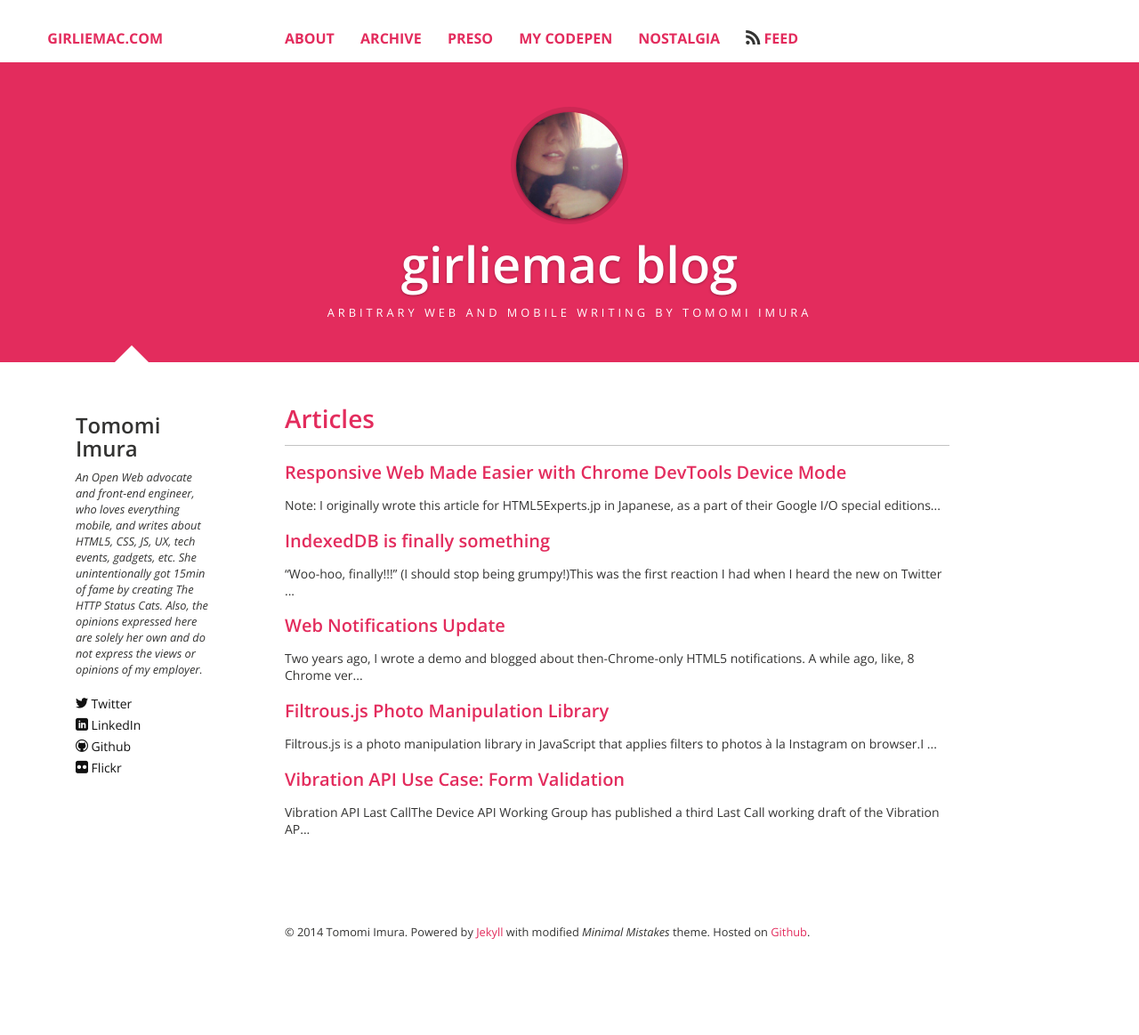
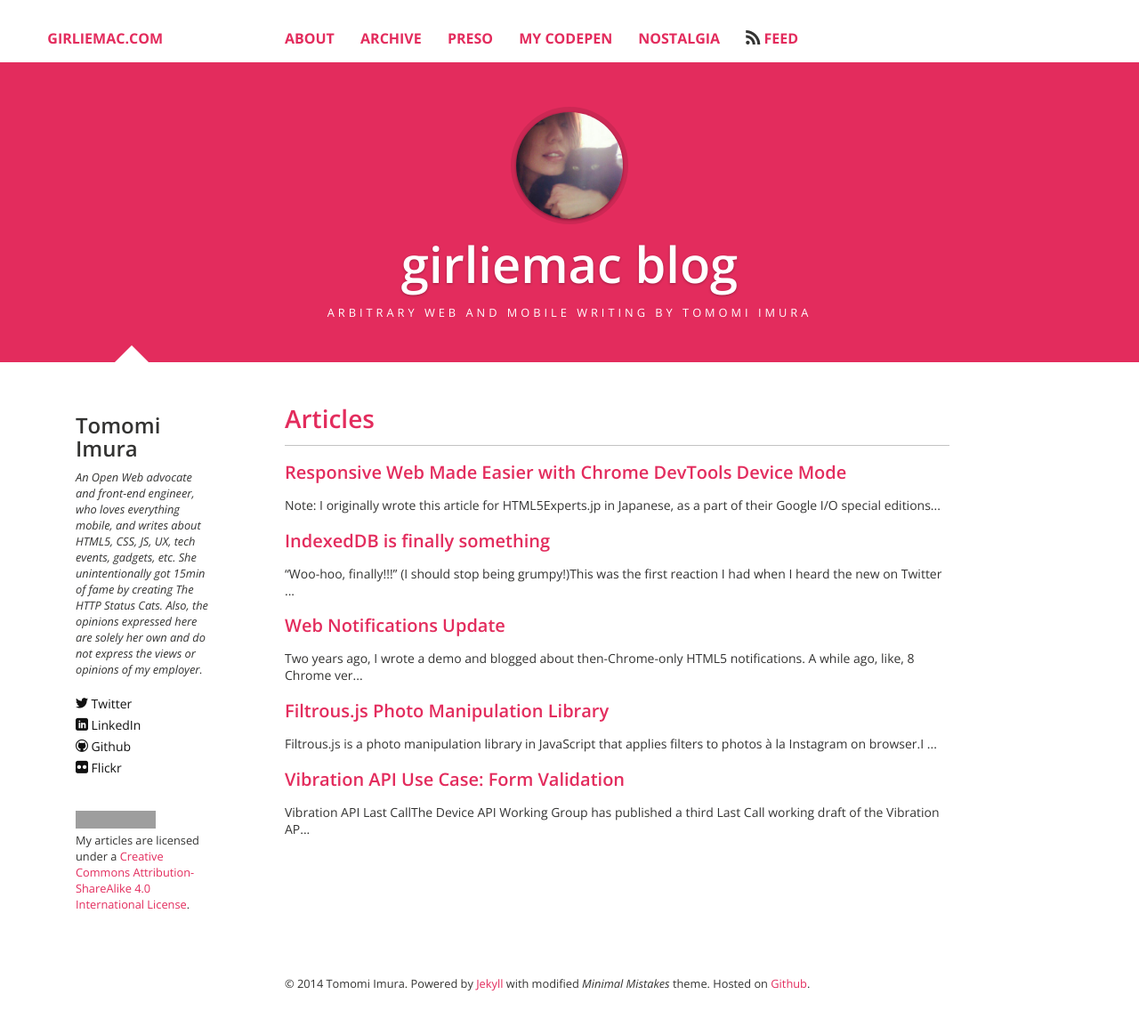
Before and after one commit to girliemac/girliemac.github.io, a Jekyll site: the page built from index.md, in a window 1280 px wide. Shown: the whole page at 89% size. Built offline with Jekyll 4.4.1, drawn with Linux system fonts in a browser that asks for light colours; Markdown is read by kramdown in place of the engine named in the settings; before the commit the page ends 1105 px from its top, so only the background shows below that; grey boxes are pictures that could not be loaded.

Commit message:
Added CC license

```diff
--- a/_includes/_author-bio.html
+++ b/_includes/_author-bio.html
@@ -1,5 +1,5 @@
 <h3>{{ site.owner.name }}</h3>
-<p>{{ site.owner.bio }}</p>
+<p class="bio">{{ site.owner.bio }}</p>
 {% if site.owner.twitter %}<a href="http://twitter.com/{{ site.owner.twitter }}" class="author-social" target="_blank"><i class="icon-twitter"></i> Twitter</a>{% endif %}
 {% if site.owner.facebook %}<a href="http://facebook.com/{{ site.owner.facebook }}" class="author-social" target="_blank"><i class="icon-facebook"></i> Facebook</a>{% endif %}
 {% if site.owner.google_plus %}<a href="{{ site.owner.google_plus }}" class="author-social" target="_blank"><i class="icon-google-plus"></i> Google+</a>{% endif %}
--- /dev/null
+++ b/_includes/_license.html
@@ -0,0 +1,3 @@
+    <p class="license">
+      <a rel="license" href="http://creativecommons.org/licenses/by-sa/4.0/"><img alt="Creative Commons License" style="border-width:0" src="https://i.creativecommons.org/l/by-sa/4.0/88x31.png" /></a><br />My articles are licensed under a <a rel="license" href="http://creativecommons.org/licenses/by-sa/4.0/">Creative Commons Attribution-ShareAlike 4.0 International License</a>.
+    </p>
--- a/_layouts/home.html
+++ b/_layouts/home.html
@@ -21,7 +21,8 @@
 </header>
 
 <div class="article-author-side">
-  {% include _author-bio.html %}
+    {% include _author-bio.html %}
+    {% include _license.html %}
 </div>
 
 <div id="index" itemprop="mainContentOfPage" itemscope itemtype="http://schema.org/Blog">
--- a/_layouts/page.html
+++ b/_layouts/page.html
@@ -19,9 +19,7 @@
   <div class="article-author-side">
     <img src="{{ site.url }}/assets/images/{{ site.owner.avatar }}" class="bio-photo" alt="{{ site.owner.name }}">
     {% include _author-bio.html %}
-    <div id="cc" style="margin-top: 1em">
-      <a rel="license" href="http://creativecommons.org/licenses/by-sa/4.0/"><img alt="Creative Commons License" style="border-width:0" src="https://i.creativecommons.org/l/by-sa/4.0/88x31.png" /></a><br />This work is licensed under a <a rel="license" href="http://creativecommons.org/licenses/by-sa/4.0/">Creative Commons Attribution-ShareAlike 4.0 International License</a>.
-    </div>
+    {% include _license.html %}
   </div>
   <article itemscope itemtype="http://schema.org/CreativeWork">
     <h1 itemprop="name">{{ page.title }}</h1>
--- a/_layouts/post-categories.html
+++ b/_layouts/post-categories.html
@@ -17,7 +17,8 @@
 
 <div class="article-author-side">
   <img src="{{ site.url }}/assets/images/{{ site.owner.avatar }}" class="bio-photo" alt="{{ site.owner.name }}">
-  {% include _author-bio.html %}
+    {% include _author-bio.html %}
+    {% include _license.html %}
 </div>
 
 <div id="index" itemprop="mainContentOfPage" itemscope itemtype="http://schema.org/Blog">
--- a/_layouts/post-index.html
+++ b/_layouts/post-index.html
@@ -17,7 +17,8 @@
 
 <div class="article-author-side">
   <img src="{{ site.url }}/assets/images/{{ site.owner.avatar }}" class="bio-photo" alt="{{ site.owner.name }}">
-  {% include _author-bio.html %}
+    {% include _author-bio.html %}
+    {% include _license.html %}
 </div>
 
 <div id="index" itemprop="mainContentOfPage" itemscope itemtype="http://schema.org/Blog">
--- a/_layouts/post.html
+++ b/_layouts/post.html
@@ -20,6 +20,7 @@
   <div class="article-author-side">
   	<img src="{{ site.url }}/assets/images/{{ site.owner.avatar }}" class="bio-photo" alt="{{ site.owner.name }}">
     {% include _author-bio.html %}
+    {% include _license.html %}
   </div>
 
   <article itemscope itemtype="http://schema.org/BlogPosting" itemprop="blogPost">
--- a/assets/less/_custom.less
+++ b/assets/less/_custom.less
@@ -183,7 +183,12 @@
 	}
 	p {
 		font-size: 80%;
+	}
+	.bio {
 		font-style: italic;
+	}
+	.license {
+		margin-top: 3em;
 	}
 	a, a:hover {
 		border-bottom: 0 solid transparent;
```
Also changed, not shown: assets/css/main.min.css, assets/js/scripts.min.js.
